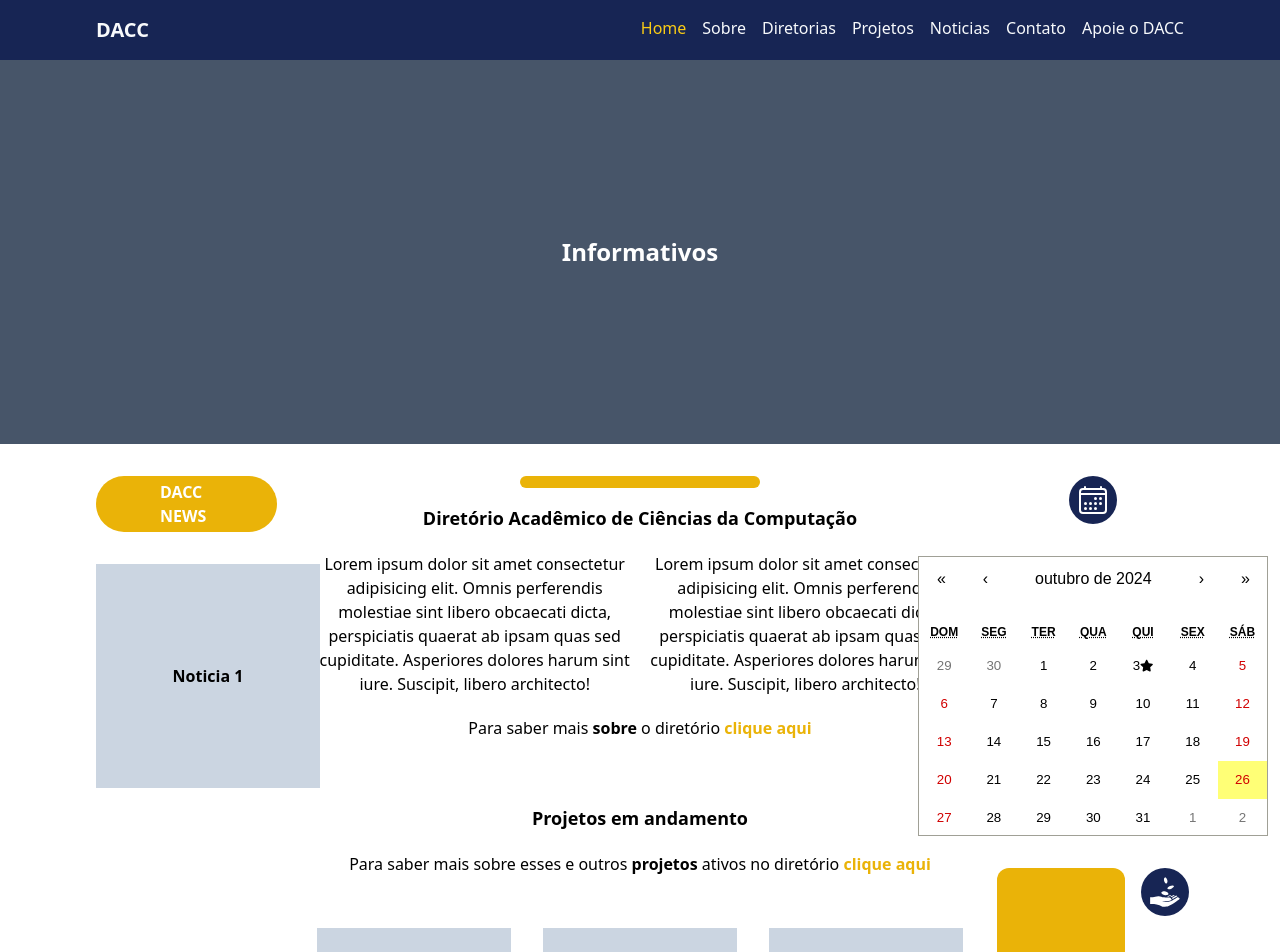
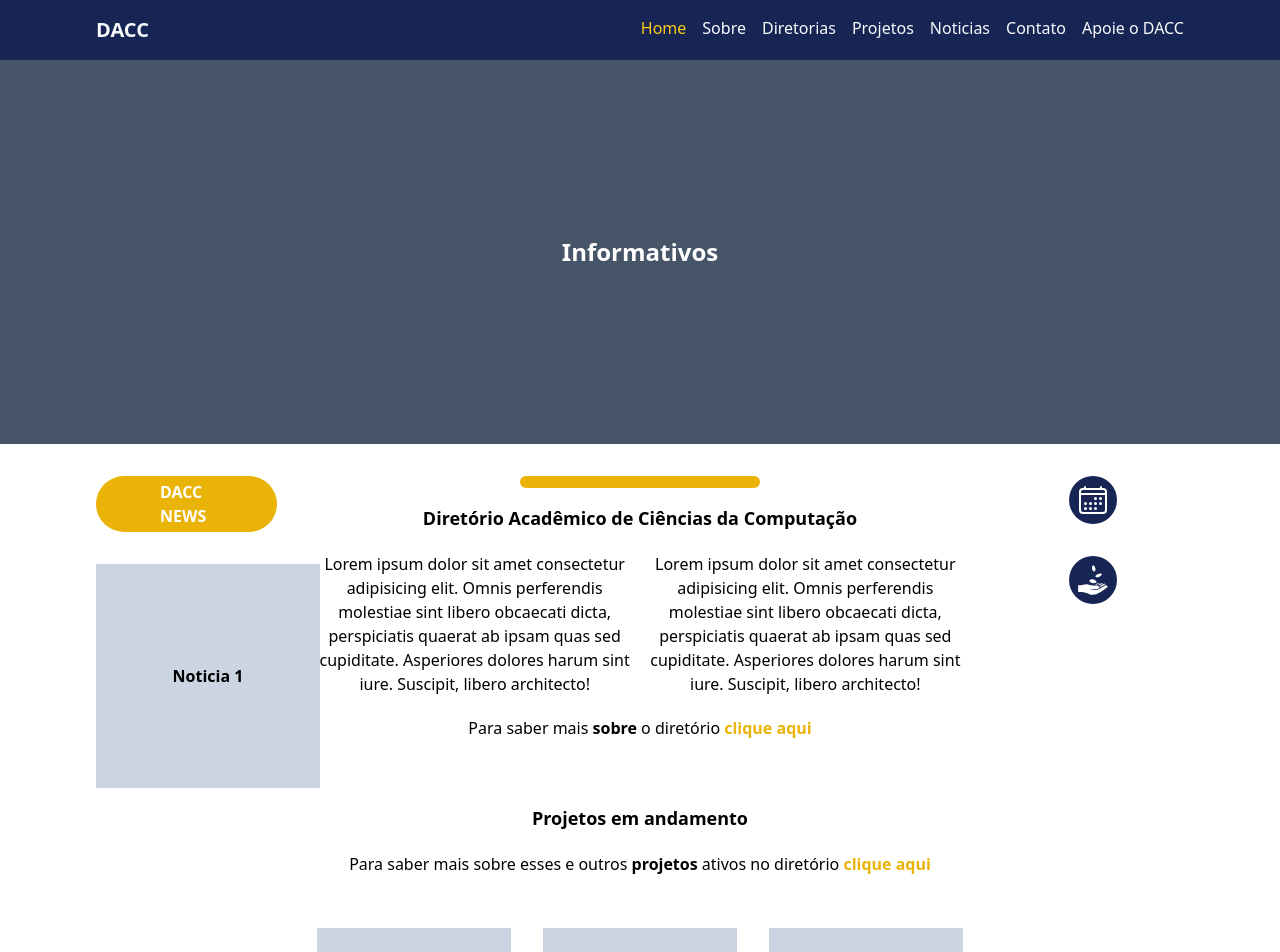
Before and after one commit to sergiomos/daccfront, a Next.js app: page / in a window 1280 px wide. Shown: the top 952 px of the page. Built offline with nearby package versions, Linux system fonts and the light colour scheme.

Commit message:
resolve conflitos do merge

```diff
--- a/src/app/page.tsx
+++ b/src/app/page.tsx
@@ -5,9 +5,7 @@ import Header from "@/components/header";
 import { IoCalendarOutline } from "react-icons/io5";
 import { GiReceiveMoney } from "react-icons/gi";
 import News from "@/components/news";
-
 import CalendarEvents from '@/components/calendar';
-
 import HomeSideButton from "@/components/homeSideButton";
 import QRcode from "@/components/qrcode";
 
@@ -52,25 +50,9 @@ export default function Home() {
 
         </div>
         <div className="col-span-1 flex flex-col items-center gap-8">
-          <div
-              className="bg-blue-950 rounded-full size-12 flex justify-center items-center cursor-pointer text-white hover:bg-blue-900 duration-150 ">
-            <IoCalendarOutline size={32}/>
-          </div>
 
-          <CalendarEvents />
-
-          <div className="flex gap-4">
-            <div id="hs-basic-modal" className="bg-yellow-500 size-32 rounded-xl">
-            </div>
-            <div
-                className="bg-blue-950 rounded-full size-12 flex justify-center items-center cursor-pointer text-white hover:bg-blue-900 duration-150">
-
-              <GiReceiveMoney size={32}/>
-            </div>
-          </div>
-
-
-          <HomeSideButton icon={<GiReceiveMoney size={32}/>} content={<QRcode/>}/>
+          <HomeSideButton icon={<IoCalendarOutline size={32} />} content={<CalendarEvents />} />
+          <HomeSideButton icon={<GiReceiveMoney size={32} />} content={<QRcode />} />
 
         </div>
       </div>
```
